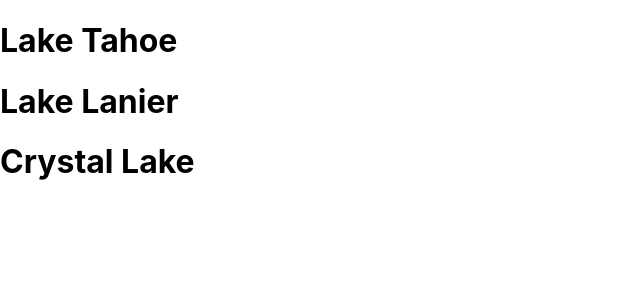
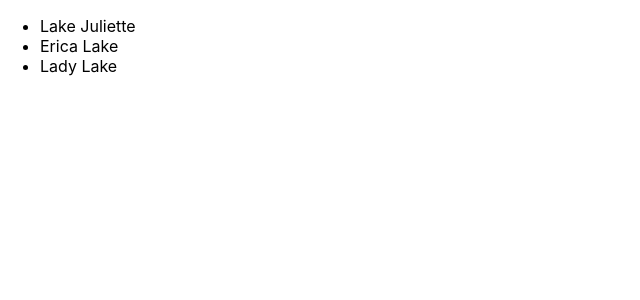
Before and after one commit to ricapi96/hello-react, a React (Create React App) app: page / in a window 1280 px wide. Shown: the top 300 px of the page, without its empty margins (0-640 px from the left). Built offline with nearby package versions, Linux system fonts and the light colour scheme.

Commit message:
rendering lists

```diff
--- a/src/index.js
+++ b/src/index.js
@@ -2,21 +2,21 @@
 import ReactDOM from "react-dom/client";
 import "./index.css";
 
+const lakeList = [
+  "Lake Juliette",
+  "Erica Lake",
+  "Lady Lake"
+];
 
-function Lake({ name }) {
-  return (
-    <h1>{name}</h1>
-  )
-}
-function App() {
-   return (<div>
-     <Lake name="Lake Tahoe" />
-     <Lake name="Lake Lanier" />
-     <Lake name="Crystal Lake" />
-   </div>);
+function App({ lakes }) {
+   return (
+     <ul>
+       {lakes.map(lake => <li>{lake}</li>)}
+     </ul>
+    );
 }
 
 const root = ReactDOM.createRoot(document.getElementById("root"));
 root.render(
-  <App />
+  <App lakes={lakeList}/>
 );
```
